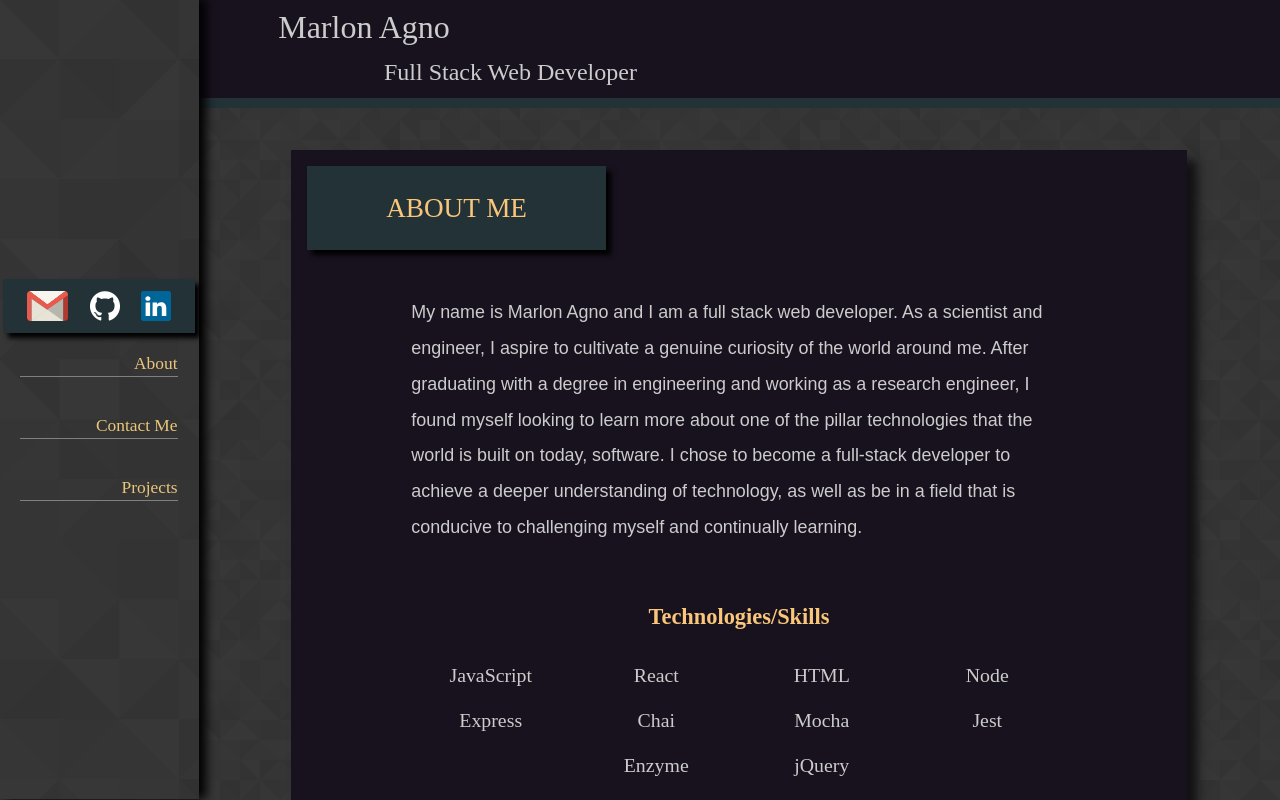
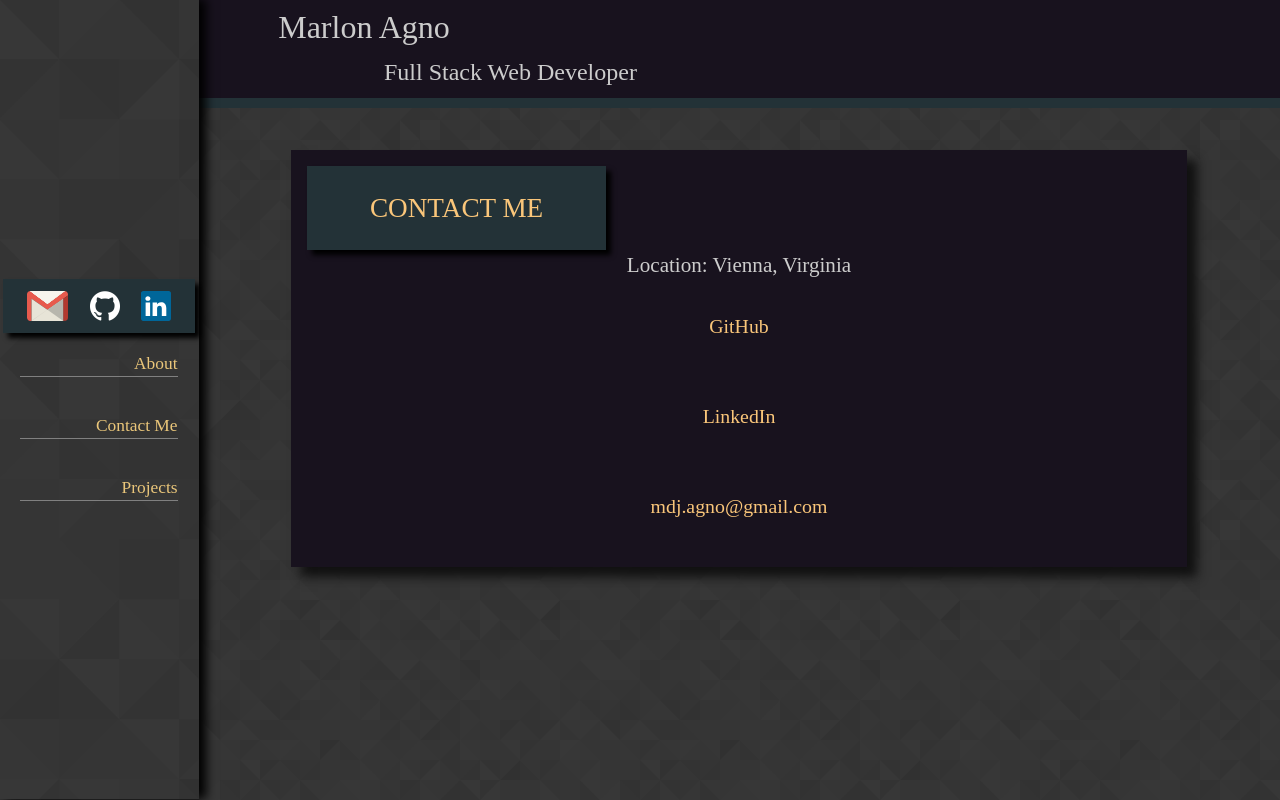
Before and after one commit to mdagno/portfolio, a React (Create React App) app: page /#/contactme in a window 1280 px wide. Shown: the top 800 px of the page. Built offline with nearby package versions, Linux system fonts and the light colour scheme; a web font is replaced by a local one.

Commit message:
styling fixes

```diff
--- a/package.json
+++ b/package.json
@@ -36,8 +36,5 @@
       "last 1 firefox version",
       "last 1 safari version"
     ]
-  },
-  "devDependencies": {
-    "gh-pages": "^2.2.0"
   }
 }
--- a/src/App.css
+++ b/src/App.css
@@ -1,4 +1,3 @@
-
 .my-node-enter {
   opacity: 0;
 }
--- a/src/App.js
+++ b/src/App.js
@@ -50,7 +50,8 @@ class App extends React.Component {
   }
 
   render() {
-    const { appear } = this.state
+    const { appear } = this.state;
+
     return (
       <CSSTransition
       in={appear}
@@ -61,7 +62,7 @@ class App extends React.Component {
       <div className="App">
         <Header location={this.state.location}/>
         <Switch>
-          <Route exact path={"/"} render={(props) => <Bio {...props} windowWidth={this.state.windowWidth}  margin={this.determineMargin()}/>}/>
+          <Route exact path="/" render={(props) => <Bio {...props} windowWidth={this.state.windowWidth}  margin={this.determineMargin()}/>}/>
           <Route path="/projects" render={(props) => <Portfolio {...props} windowWidth={this.state.windowWidth}  margin={this.determineMargin()}/>}/>
           <Route path="/contactme" render={(props) => <Contact {...props} windowWidth={this.state.windowWidth}  margin={this.determineMargin()}/>}/>
         </Switch>
--- a/src/components/Contact/Contact.css
+++ b/src/components/Contact/Contact.css
@@ -11,12 +11,21 @@
   box-shadow: 10px 10px 10px #111;
 }
 
+.contact-list p {
+  font-size: 1.32em;
+  font-family: input-serif, serif;
+  font-style: normal;
+}
 .contact-list {
   display: flex;
   flex-direction: column;
   margin-left: auto;
   margin-right: auto;
   text-align: center;
+}
+
+.contact-list a:hover {
+  color: #984b43;
 }
 
 .contact-list li {
--- a/src/components/Portfolio/Portfolio.js
+++ b/src/components/Portfolio/Portfolio.js
@@ -137,7 +137,7 @@ export default class Portfolio extends React.Component {
               }
               {window.innerWidth >= 768 ? <p className="main-image-caption">{this.state.spacedRepetitionMainCaption}</p> : null}
             </Element>
-            {this.renderProjectButtons("", "https://github.com/thinkful-ei-gecko/shawn-marlon-spaced-rep", "https://github.com/thinkful-ei-gecko/shawn-marlon-spaced-rep-api")}
+            {this.renderProjectButtons("https://spaced-morse.now.sh/", "https://github.com/thinkful-ei-gecko/shawn-marlon-spaced-rep", "https://github.com/thinkful-ei-gecko/shawn-marlon-spaced-rep-api")}
           </li>
         </ul>
       </div>
--- a/src/index.css
+++ b/src/index.css
@@ -1,14 +1,10 @@
 body {
   box-sizing: border-box;
   margin: 0;
-  /* font-family: bely, sans-serif;
-  font-weight: 400;
-  font-style: normal; */
   font-family: interstate, sans-serif;
   font-weight: 400;
   font-style: normal;
   background-color: #233237;
-  /* background-image: url("./background-2025316.svg") */
   background-image: url("./assets/prism.png")
 }
 
--- a/src/index.js
+++ b/src/index.js
@@ -3,10 +3,10 @@ import ReactDOM from 'react-dom';
 import './index.css';
 import './reset.css';
 import App from './App';
-import { BrowserRouter } from 'react-router-dom';
+import { HashRouter } from 'react-router-dom';
 
 ReactDOM.render(
-<BrowserRouter>
+<HashRouter basename="/">
   <App />
-</BrowserRouter>
+</HashRouter>
 , document.getElementById('root'));
```
